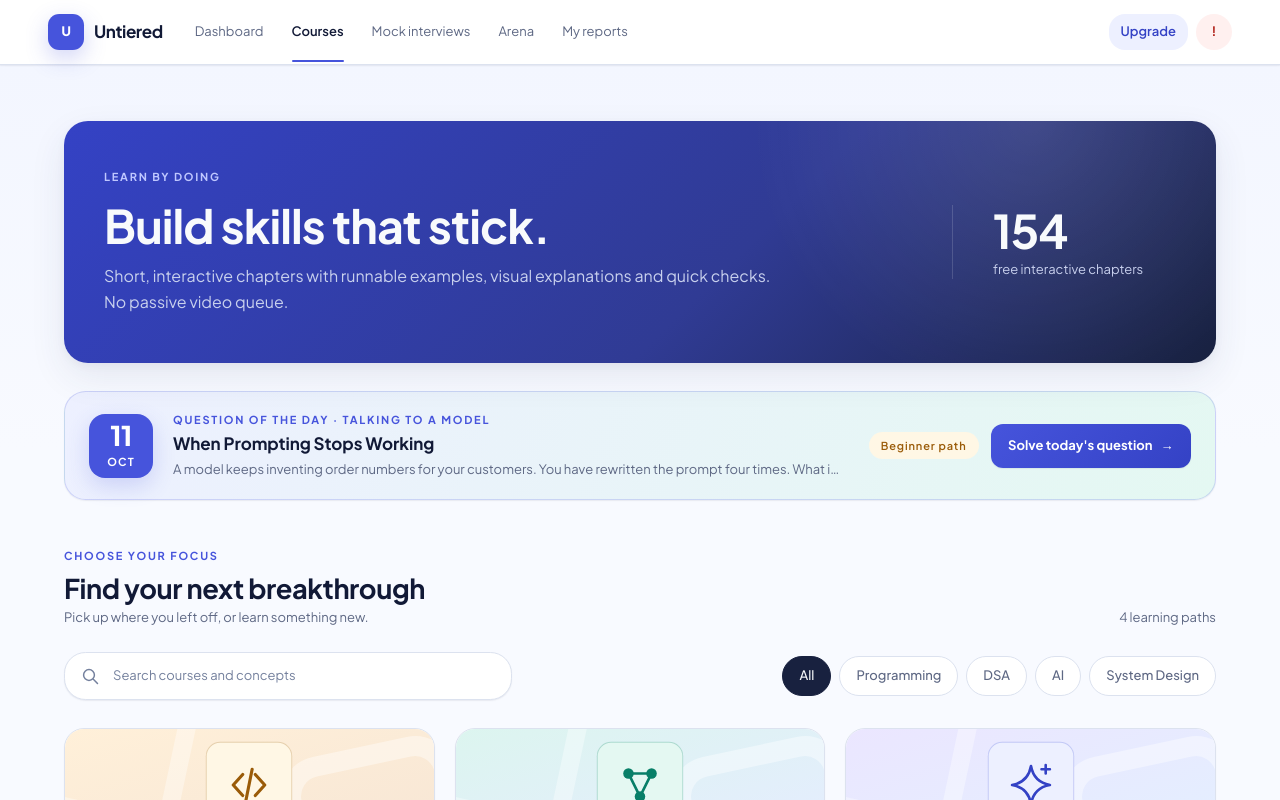
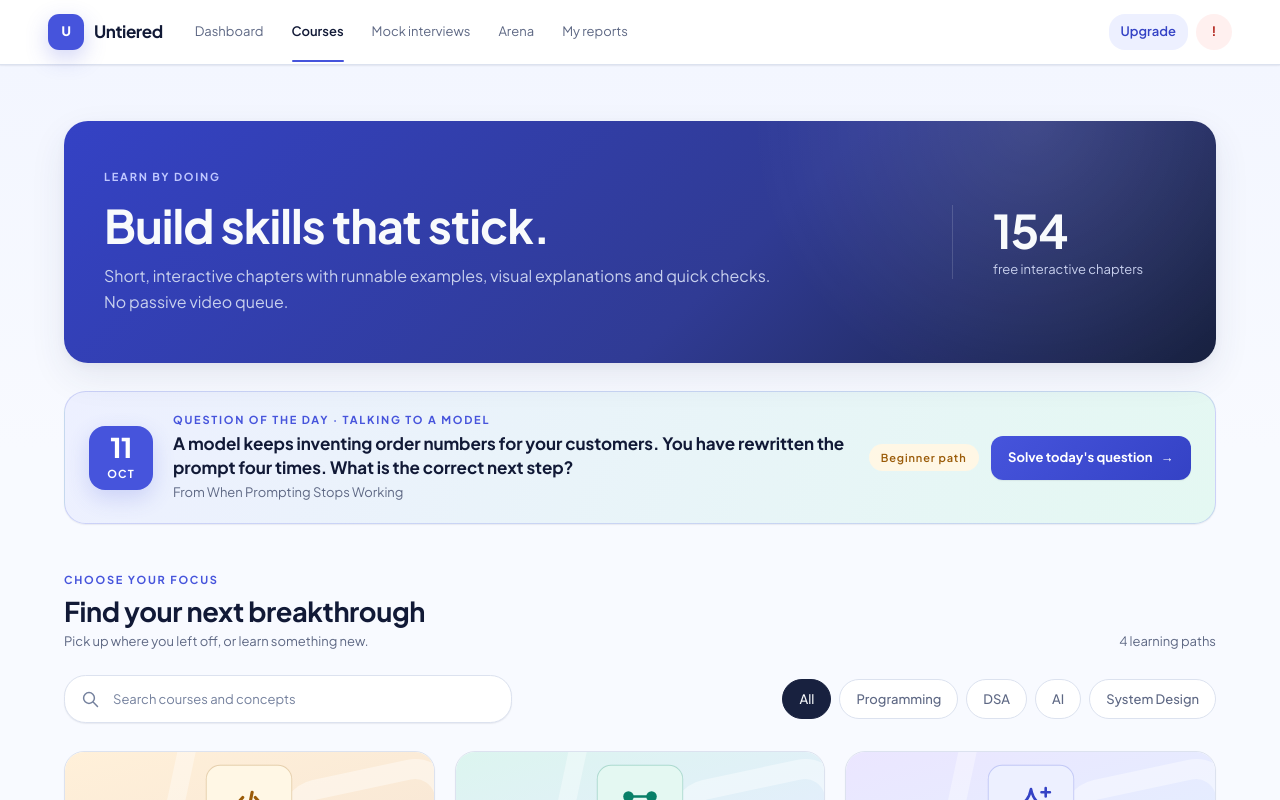
Before and after one commit to namankau/AIInterviewer, a Next.js app in the folder apps/web/: page /courses in a window 1280 px wide. Shown: the top 800 px of the page. Built offline with nearby package versions, Linux system fonts and the light colour scheme; no server answers.

Commit message:
fix: lead daily prompt with the actual question (PRD §design)

```diff
--- a/apps/web/src/components/courses/daily-challenge-banner.tsx
+++ b/apps/web/src/components/courses/daily-challenge-banner.tsx
@@ -24,8 +24,8 @@ export function DailyChallengeBanner({ questionsByDate, levelsByCourse }: { ques
         </div>
         <div className="min-w-0">
           <p className="eyebrow text-accent">Question of the day · {question.moduleTitle}</p>
-          <h2 className="mt-1 line-clamp-1 text-heading font-bold text-ink">{question.chapterTitle ?? question.prompt}</h2>
-          <p className="mt-1 line-clamp-1 text-caption text-ink-muted">{question.prompt}</p>
+          <h2 className="mt-1 line-clamp-2 text-heading font-bold text-ink">{question.prompt}</h2>
+          {question.chapterTitle ? <p className="mt-1 line-clamp-1 text-caption text-ink-muted">From {question.chapterTitle}</p> : null}
         </div>
       </div>
       <div className="flex flex-wrap items-center gap-3 sm:shrink-0">
```
Also changed, not shown: 1 other file (tests, documents, lock files or other folders).
